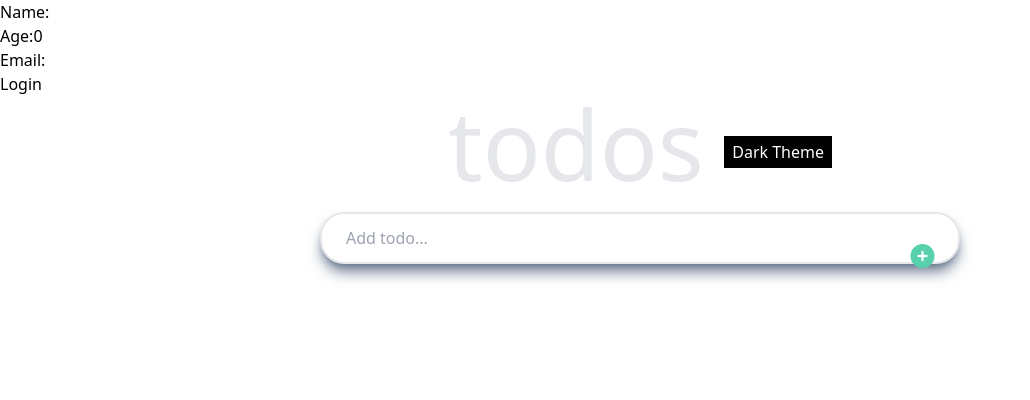
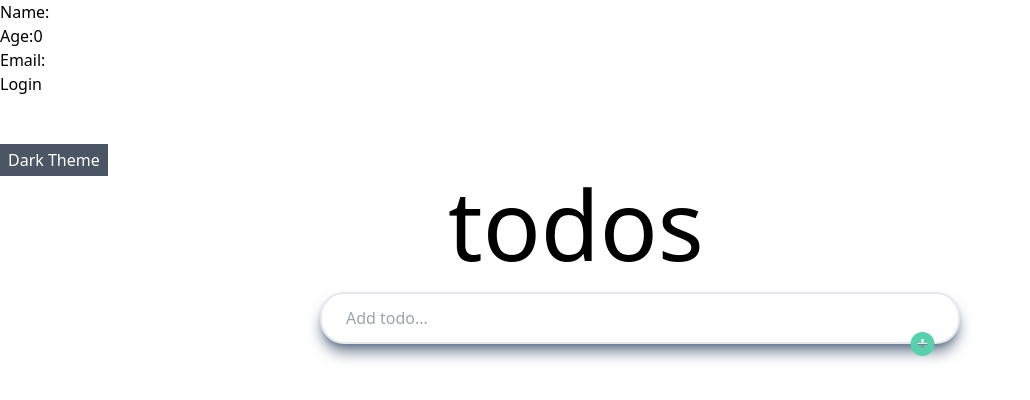
Before and after one commit to gloriaumutoni/Updated-Todo-App, a React (Vite) app: page / in a window 1280 px wide. Shown: the top 400 px of the page, without its empty margins (0-1030 px from the left). Built offline with nearby package versions, Linux system fonts and the light colour scheme.

Commit message:
chore: added dark and light mode theme to todo app

```diff
--- a/src/App.jsx
+++ b/src/App.jsx
@@ -1,11 +1,14 @@
 import Login from "./components/login";
+import Theme from "./components/theme";
 import Todo from "./components/todo";
 
 function App() {
   return (
     <>
       <Login />
-      <Todo />
+      <Theme/>
+      {/* <Todo /> */}
+
     </>
   );
 }
--- a/src/components/searchbar.jsx
+++ b/src/components/searchbar.jsx
@@ -8,7 +8,7 @@ const SearchBar = (props) => {
           value={props.value}
           className="text-black relative pl-6 border-2 rounded-3xl shadow-lg shadow-slate-500 w-[50%] py-3"
         />
-        <i onClick={props.handleSubmit} className="fa-solid fa-circle-plus absolute right-[27%] top-[30%] text-[#58d0ac] text-2xl"></i>
+        <i onClick={props.handleSubmit} className="fa-solid fa-circle-plus absolute right-[27%] top-[41%] text-[#58d0ac] text-2xl"></i>
       </div>
     );
   };
--- a/src/components/theme.jsx
+++ b/src/components/theme.jsx
@@ -1,9 +1,28 @@
-const  Theme= () => {
-    return (
-        <div className="mt-10 ">
-        <button className="py-1 px-2 bg-black text-white">Dark Theme</button>
-        </div>
-     );
-}
+import { createContext, useState } from "react";
+import Todo from "./todo";
+
+export const context = createContext("");
+
+const Theme = () => {
+  const [themes, setThemes] = useState("light");
+
+  const toggleTheme = () => {
+    setThemes((prevTheme) => (prevTheme === "light" ? "dark" : "light"));
+  };
+
+  return (
+    <context.Provider value={{ themes, toggleTheme }}>
+      <div className={`mt-12`}>
+        <button
+          className="py-1 px-2  text-white bg-gray-600"
+          onClick={toggleTheme}
+        >
+          {themes === "light" ? "Dark" : "Light"} Theme
+        </button>
+      </div>
+      <Todo />
+    </context.Provider>
+  );
+};
 
 export default Theme;
--- a/src/components/todo.jsx
+++ b/src/components/todo.jsx
@@ -1,14 +1,14 @@
 import { useDispatch, useSelector } from "react-redux";
 import SearchBar from "./searchbar";
-import { useState } from "react";
+import { useState, useContext } from "react";
 import { add, complete, deleteItems } from "../features/todoFeature";
-import Theme from "./theme";
+import { context } from "./theme";
 
 const Todo = () => {
   const todos = useSelector((state) => state.input);
   let dispatch = useDispatch();
-  console.log(todos);
   const [input, setInput] = useState("");
+  const { themes } = useContext(context);
 
   function handleChange(e) {
     setInput(e.target.value);
@@ -31,12 +31,11 @@ const Todo = () => {
   }
 
   return (
-    <div>
+    <div className={`${themes === "light" ? "bg-white text-black" : "bg-black text-white"}`}>
       <div className="text-center flex justify-between h-[40px] w-[30%] mx-auto">
-        <h2 className=" font-medium text-8xl text-gray-200">
+        <h2 className="font-medium text-8xl">
           todos
         </h2>
-        <Theme />
       </div>
       <form className="pt-16" onSubmit={handleSubmit}>
         <SearchBar
```
